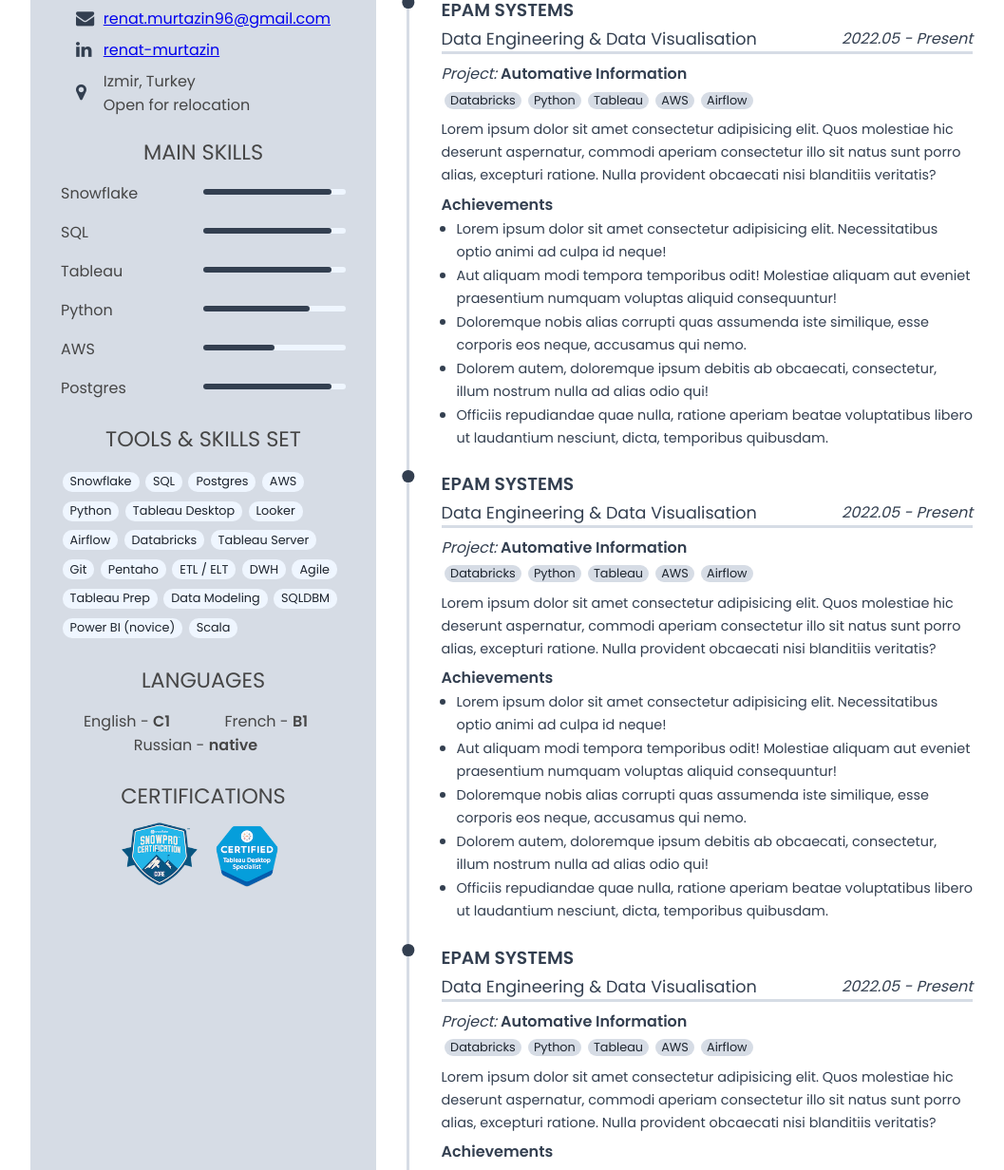
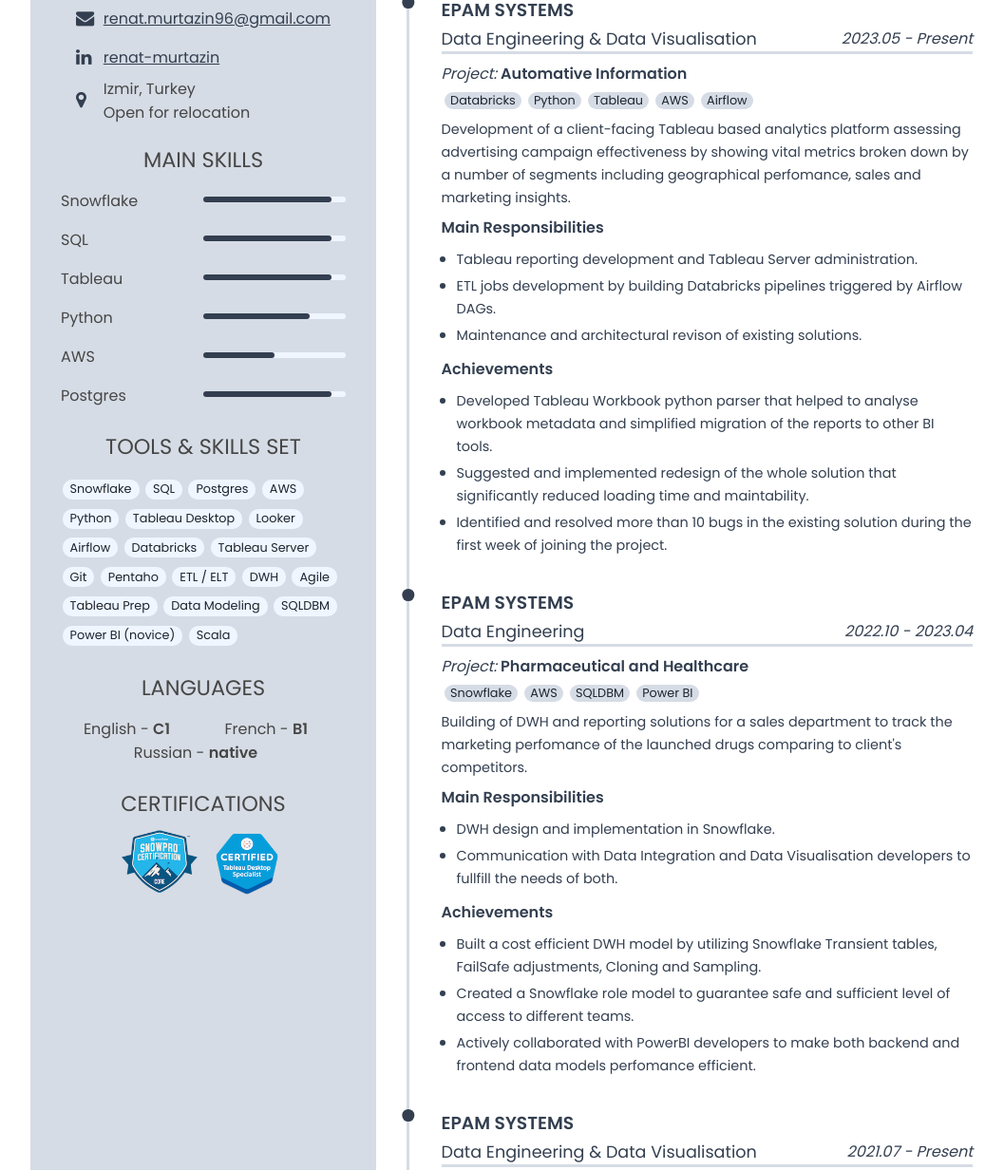
Before and after one commit to renat-murtazin/renat-murtazin.github.io, a plain HTML site: page index.html in a window 1280 px wide. Shown: the part 340-1572 px from the top of the page at 95% size, without its empty margins (96-1153 px from the left). Drawn offline with Linux system fonts and the light colour scheme.

Commit message:
Update CV

```diff
--- a/index.html
+++ b/index.html
@@ -47,6 +47,11 @@
                             <li>
                                 <i class="fa fa-envelope"></i>
                                 <a class="link" href="mailto:renat.murtazin96@gmail.com">renat.murtazin96@gmail.com</a>
+                            </li>
+                            <li>
+                                <i class="cv fa fa-github"></i>
+                                <a class="cv link" href="https://renat-murtazin.github.io/"
+                                    target="_blank">renat-murtazin</a>
                             </li>
                             <li>
                                 <i class="fa fa-linkedin"></i>
@@ -161,11 +166,12 @@
                 <section class="about sect">
                     <h2 class="right-title">ABOUT ME</h2>
                     <p class="para">
-                        Lorem ipsum dolor sit amet consectetur adipisicing elit. Amet nam distinctio libero nemo sed
-                        tempora dicta at. Vel praesentium deserunt, sapiente delectus quam pariatur labore deleniti quo
-                        commodi, nulla tempora! Lorem ipsum dolor, sit amet consectetur adipisicing elit. Obcaecati
-                        dolorum rerum deserunt dolor asperiores doloribus sapiente sit saepe eligendi pariatur. Dolor
-                        explicabo asperiores itaque ad iusto inventore accusamus nam omnis.
+                        Experienced Data Engineer and BI developer with five years of expertise in building
+                        ETL and ELT data-pipelines, data visualisation and data modeling. Focused on utilizing
+                        industry-leading
+                        technologies like Snowflake, Databricks, Tableau as well as more traditional ones like Postgres
+                        or Python. Passionate about delivering meaningful data insights to the clients by architecting
+                        robust data solutions that can drive actionable insights.
                     </p>
                 </section>
                 <!-- Experience -->
@@ -176,7 +182,113 @@
                         <h3 class="company-name">EPAM SYSTEMS</h3>
                         <div class="project-intro">
                             <p class="job-title"> Data Engineering & Data Visualisation</p>
-                            <p class="proj-time">2022.05 - Present</p>
+                            <p class="proj-time">2023.05 - Present</p>
+                        </div>
+                        <div class="proj-desc">
+                            <p class="job-desc"><span class="job-desc-word">Project: </span><strong>Automative
+                                    Information</strong></p>
+                            <div class="stack">
+                                <div class="tool">Databricks</div>
+                                <div class="tool">Python</div>
+                                <div class="tool">Tableau</div>
+                                <div class="tool">AWS</div>
+                                <div class="tool">Airflow</div>
+                            </div>
+                        </div>
+                        <p class="para about-proj">Development of a client-facing Tableau based analytics platform
+                            assessing advertising campaign effectiveness by showing vital metrics broken down by a
+                            number of segments including geographical perfomance, sales and marketing insights.
+                        </p>
+                        <h4>Main Responsibilities</h4>
+                        <div class="proj-desc-list">
+                            <ul>
+                                <li>
+                                    <p class="para">Tableau reporting development and Tableau Server administration.</p>
+                                </li>
+                                <li>
+                                    <p class="para">ETL jobs development by building Databricks pipelines triggered by
+                                        Airflow DAGs.</p>
+                                </li>
+                                <li>
+                                    <p class="para">Maintenance and architectural revison of existing solutions.</p>
+                                </li>
+                            </ul>
+                        </div>
+                        <h4>Achievements</h4>
+                        <div class="proj-desc-list">
+                            <ul>
+                                <li>
+                                    <p class="para">Developed Tableau Workbook python parser that helped to analyse
+                                        workbook metadata and simplified migration of the reports to other BI tools.</p>
+                                </li>
+                                <li>
+                                    <p class="para">Suggested and implemented redesign of the whole solution that
+                                        significantly reduced loading time and maintability.</p>
+                                </li>
+                                <li>
+                                    <p class="para">Identified and resolved more than 10 bugs in the existing solution
+                                        during the first week of joining the project.
+                                    </p>
+                                </li>
+                            </ul>
+                        </div>
+
+                    </div>
+                    <!-- project 2 -->
+                    <div class="timeline">
+                        <h3 class="company-name">EPAM SYSTEMS</h3>
+                        <div class="project-intro">
+                            <p class="job-title">Data Engineering</p>
+                            <p class="proj-time">2022.10 - 2023.04</p>
+                        </div>
+                        <div class="proj-desc">
+                            <p class="job-desc"><span class="job-desc-word">Project: </span><strong>Pharmaceutical and
+                                    Healthcare</strong></p>
+                            <div class="stack">
+                                <div class="tool">Snowflake</div>
+                                <div class="tool">AWS</div>
+                                <div class="tool">SQLDBM</div>
+                                <div class="tool">Power BI</div>
+                            </div>
+                        </div>
+                        <p class="para about-proj">Building of DWH and reporting solutions for a sales department to
+                            track the marketing perfomance of the launched drugs comparing to client's competitors.</p>
+                        <h4>Main Responsibilities</h4>
+                        <div class="proj-desc-list">
+                            <ul>
+                                <li>
+                                    <p class="para">DWH design and implementation in Snowflake.</p>
+                                </li>
+                                <li>
+                                    <p class="para">Communication with Data Integration and Data Visualisation
+                                        developers to fullfill the needs of both.</p>
+                                </li>
+                            </ul>
+                        </div>
+                        <h4>Achievements</h4>
+                        <div class="proj-desc-list">
+                            <ul>
+                                <li>
+                                    <p class="para">Built a cost efficient DWH model by utilizing Snowflake Transient
+                                        tables, FailSafe adjustments, Cloning and Sampling.</p>
+                                </li>
+                                <li>
+                                    <p class="para">Created a Snowflake role model to guarantee safe and sufficient
+                                        level of access to different teams.</p>
+                                </li>
+                                <li>
+                                    <p class="para">Actively collaborated with PowerBI developers to make both backend
+                                        and frontend data models perfomance efficient.</p>
+                                </li>
+                            </ul>
+                        </div>
+                    </div>
+                    <!-- project 3 -->
+                    <div class="timeline">
+                        <h3 class="company-name">EPAM SYSTEMS</h3>
+                        <div class="project-intro">
+                            <p class="job-title">Data Engineering & Data Visualisation</p>
+                            <p class="proj-time">2021.07 - Present</p>
                         </div>
                         <div class="proj-desc">
                             <p class="job-desc"><span class="job-desc-word">Project: </span><strong>Automative
@@ -193,105 +305,7 @@
                             molestiae hic deserunt aspernatur, commodi aperiam consectetur illo sit natus sunt porro
                             alias, excepturi ratione. Nulla provident obcaecati nisi blanditiis veritatis?</p>
                         <h4>Achievements</h4>
-                        <div class="achievements">
-                            <ul>
-                                <li>
-                                    <p class="para">Lorem ipsum dolor sit amet consectetur adipisicing elit.
-                                        Necessitatibus optio animi ad culpa id neque!</p>
-                                </li>
-                                <li>
-                                    <p class="para">Aut aliquam modi tempora temporibus odit! Molestiae aliquam aut
-                                        eveniet praesentium numquam voluptas aliquid consequuntur!</p>
-                                </li>
-                                <li>
-                                    <p class="para">Doloremque nobis alias corrupti quas assumenda iste similique,
-                                        esse
-                                        corporis eos neque, accusamus qui nemo.</p>
-                                </li>
-                                <li>
-                                    <p class="para">Dolorem autem, doloremque ipsum debitis ab obcaecati,
-                                        consectetur,
-                                        illum nostrum nulla ad alias odio qui!</p>
-                                </li>
-                                <li>
-                                    <p class="para">Officiis repudiandae quae nulla, ratione aperiam beatae
-                                        voluptatibus
-                                        libero ut laudantium nesciunt, dicta, temporibus quibusdam.</p>
-                                </li>
-                            </ul>
-                        </div>
-
-                    </div>
-                    <!-- project 2 -->
-                    <div class="timeline">
-                        <h3 class="company-name">EPAM SYSTEMS</h3>
-                        <div class="project-intro">
-                            <p class="job-title">Data Engineering & Data Visualisation</p>
-                            <p class="proj-time">2022.05 - Present</p>
-                        </div>
-                        <div class="proj-desc">
-                            <p class="job-desc"><span class="job-desc-word">Project: </span><strong>Automative
-                                    Information</strong></p>
-                            <div class="stack">
-                                <div class="tool">Databricks</div>
-                                <div class="tool">Python</div>
-                                <div class="tool">Tableau</div>
-                                <div class="tool">AWS</div>
-                                <div class="tool">Airflow</div>
-                            </div>
-                        </div>
-                        <p class="para about-proj">Lorem ipsum dolor sit amet consectetur adipisicing elit. Quos
-                            molestiae hic deserunt aspernatur, commodi aperiam consectetur illo sit natus sunt porro
-                            alias, excepturi ratione. Nulla provident obcaecati nisi blanditiis veritatis?</p>
-                        <h4>Achievements</h4>
-                        <div class="achievements">
-                            <ul>
-                                <li>
-                                    <p class="para">Lorem ipsum dolor sit amet consectetur adipisicing elit.
-                                        Necessitatibus optio animi ad culpa id neque!</p>
-                                </li>
-                                <li>
-                                    <p class="para">Aut aliquam modi tempora temporibus odit! Molestiae aliquam aut
-                                        eveniet praesentium numquam voluptas aliquid consequuntur!</p>
-                                </li>
-                                <li>
-                                    <p class="para">Doloremque nobis alias corrupti quas assumenda iste similique, esse
-                                        corporis eos neque, accusamus qui nemo.</p>
-                                </li>
-                                <li>
-                                    <p class="para">Dolorem autem, doloremque ipsum debitis ab obcaecati, consectetur,
-                                        illum nostrum nulla ad alias odio qui!</p>
-                                </li>
-                                <li>
-                                    <p class="para">Officiis repudiandae quae nulla, ratione aperiam beatae voluptatibus
-                                        libero ut laudantium nesciunt, dicta, temporibus quibusdam.</p>
-                                </li>
-                            </ul>
-                        </div>
-                    </div>
-                    <!-- project 3 -->
-                    <div class="timeline">
-                        <h3 class="company-name">EPAM SYSTEMS</h3>
-                        <div class="project-intro">
-                            <p class="job-title">Data Engineering & Data Visualisation</p>
-                            <p class="proj-time">2022.05 - Present</p>
-                        </div>
-                        <div class="proj-desc">
-                            <p class="job-desc"><span class="job-desc-word">Project: </span><strong>Automative
-                                    Information</strong></p>
-                            <div class="stack">
-                                <div class="tool">Databricks</div>
-                                <div class="tool">Python</div>
-                                <div class="tool">Tableau</div>
-                                <div class="tool">AWS</div>
-                                <div class="tool">Airflow</div>
-                            </div>
-                        </div>
-                        <p class="para about-proj">Lorem ipsum dolor sit amet consectetur adipisicing elit. Quos
-                            molestiae hic deserunt aspernatur, commodi aperiam consectetur illo sit natus sunt porro
-                            alias, excepturi ratione. Nulla provident obcaecati nisi blanditiis veritatis?</p>
-                        <h4>Achievements</h4>
-                        <div class="achievements">
+                        <div class="proj-desc-list">
                             <ul>
                                 <li>
                                     <p class="para">Lorem ipsum dolor sit amet consectetur adipisicing elit.
--- a/style.css
+++ b/style.css
@@ -8,6 +8,14 @@
 body {
     background-color: #fff;
     font-family: 'Poppins', sans-serif;
+}
+
+a:link {
+    color: #333F50;
+}
+
+a:visited {
+    color: #333F50;
 }
 
 .header-line {
@@ -117,6 +125,10 @@ body {
     font-size: 1.2rem;
     color: #333F50;
     width: 1.8rem;
+}
+
+.cv {
+    display: none;
 }
 
 .top-skills-section ul li {
@@ -290,12 +302,18 @@ body {
     padding-bottom: 0.4rem;
 }
 
-.achievements ul li {
+.proj-desc-list {
+    padding-top: 0.5rem;
+    padding-bottom: 0.5rem;
+}
+
+.proj-desc-list ul li {
     list-style-type: disc;
     color: #333F50;
+    padding-bottom: 0.2rem;
 }
 
-.achievements ul {
+.proj-desc-list ul {
     margin-left: 1rem;
 }
 
@@ -305,8 +323,6 @@ body {
 
 
 /*Media Querries*/
-
-/* @media screen and (max-width:1023px) {} */
 
 @media screen and (max-width:800px) {
 
@@ -433,13 +449,15 @@ body {
         ;
     }
 
+    .cv {
+        display: block;
+    }
+
     .right-main-content {
         position: absolute;
         left: 50;
         top: 600px;
     }
-
-
 
     #contacts {
         order: 1;
```
